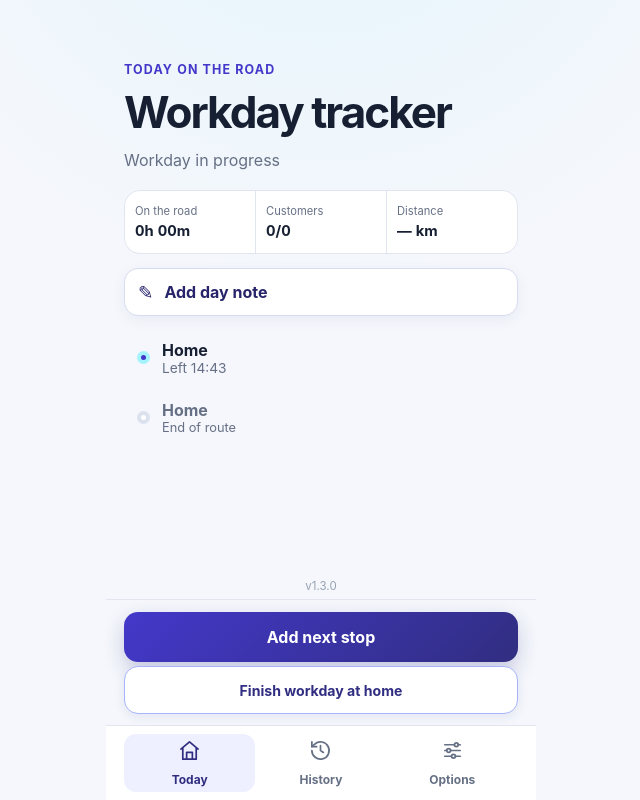
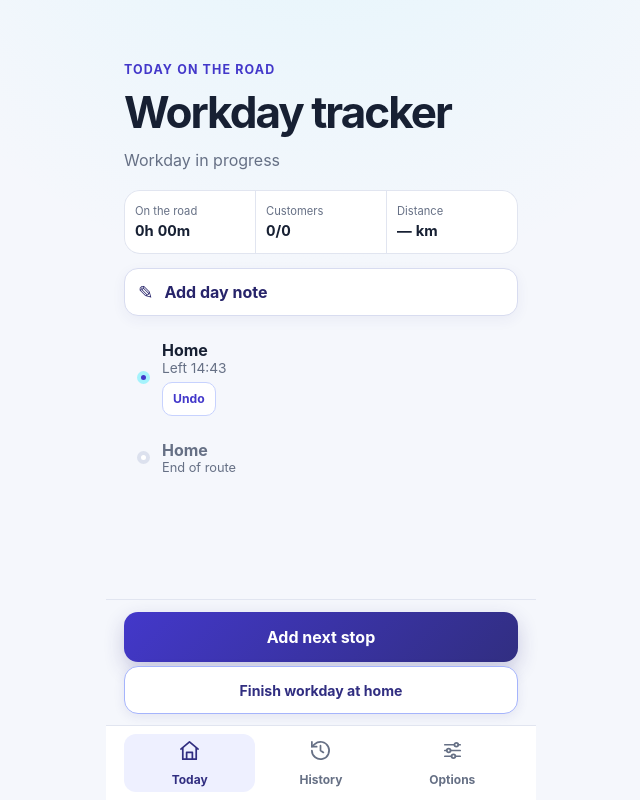
Before and after one commit to Scheronimus/WorkdayTracker, a React (Vite) app: page / in a window 1280 px wide. Both pictures are taken after a click on the button "Leave home now". Shown: the whole page, without its empty margins (319-959 px from the left). Built offline with nearby package versions, Linux system fonts and the light colour scheme.

Commit message:
Add safe timestamp undo and workday reopen

```diff
--- a/src/App.css
+++ b/src/App.css
@@ -104,6 +104,17 @@
 .timeline-row { display: flex; align-items: center; gap: 12px; padding: 4px 6px; }
 .timeline-row div { display: grid; }
 .timeline-row time { color: #667085; font-size: 0.86rem; }
+.undo-timestamp-button {
+  width: fit-content;
+  min-height: 34px;
+  margin-top: 6px;
+  padding: 5px 10px;
+  color: #4338ca;
+  border: 1px solid #c7d2fe;
+  border-radius: 10px;
+  background: #fff;
+  font-size: 0.76rem;
+}
 .dot { width: 13px; height: 13px; flex: 0 0 auto; border: 4px solid #a5f3fc; border-radius: 50%; background: #4338ca; }
 .route-stop { position: relative; margin-left: 7px; }
 .route-stop::before {
@@ -135,6 +146,7 @@
 .timestamps p { display: grid; gap: 2px; margin: 0; padding: 10px; border-radius: 11px; background: #f4f5fb; font-size: 0.78rem; }
 .timestamps span { color: #667085; }
 .timestamps strong { font-size: 0.8rem; }
+.timestamps .undo-timestamp-button { justify-self: start; }
 
 .add-customer { display: grid; gap: 16px; }
 .add-customer label, .kilometres-field { display: grid; gap: 6px; color: #344054; font-size: 0.86rem; font-weight: 650; }
@@ -243,6 +255,12 @@
 }
 .finish-sheet .kilometres-field { margin-bottom: 18px; }
 .finish-confirm { min-height: 56px; }
+.completed-day-actions { display: grid; gap: 10px; }
+.reopen-workday-button {
+  color: #312e81;
+  border: 1px solid #a5b4fc;
+  background: #fff;
+}
 .note-sheet textarea,
 .history-note-field textarea {
   width: 100%;
--- a/src/App.jsx
+++ b/src/App.jsx
@@ -2,7 +2,14 @@
 import packageJson from '../package.json'
 import { importWorkdaysFromCsv } from './csvImport'
 import { LANGUAGE_KEY, languageOptions, locales, translate } from './i18n'
-import { hasMissingKilometres } from './workday'
+import {
+  canReopenWorkday,
+  hasMissingKilometres,
+  latestCompletedWorkday,
+  latestUndoableTimestamp,
+  reopenWorkday,
+  undoLatestTimestamp,
+} from './workday'
 import './App.css'
 
 const STORAGE_KEY = 'workday-tracker-current'
@@ -227,9 +234,13 @@
     return () => window.clearInterval(timer)
   }, [workday?.leftHomeAt, workday?.arrivedHomeAt])
 
-  const lastVisit = workday?.visits.at(-1)
-  const canAddCustomer = workday?.leftHomeAt && !workday.arrivedHomeAt && (!lastVisit || lastVisit.leftAt)
+  const canAddCustomer = workday?.leftHomeAt
+    && !workday.arrivedHomeAt
+    && workday.visits.every((visit) => visit.arrivedAt && visit.leftAt)
   const canArriveHome = canAddCustomer
+  const currentActionVisit = workday?.visits.find((visit) => !visit.arrivedAt || !visit.leftAt)
+  const undoableTimestamp = latestUndoableTimestamp(workday)
+  const latestCompleted = latestCompletedWorkday(history)
   const completedVisits = workday?.visits.filter((visit) => visit.leftAt).length ?? 0
   const isLongWorkday = workday?.leftHomeAt
     && !workday.arrivedHomeAt
@@ -282,6 +293,22 @@
     }))
   }
 
+  function undoTimestamp() {
+    if (!undoableTimestamp) return
+    const confirmationKey = undoableTimestamp.field === 'leftHomeAt'
+      ? 'undoLeftHomeConfirmation'
+      : undoableTimestamp.field === 'arrivedAt'
+        ? 'undoCustomerArrivalConfirmation'
+        : 'undoCustomerDepartureConfirmation'
+    const customer = workday.visits.find((visit) => visit.id === undoableTimestamp.visitId)
+    const confirmed = window.confirm(t(confirmationKey, {
+      customer: customer?.name ?? '',
+      date: formatTime(undoableTimestamp.timestamp, locale),
+    }))
+    if (!confirmed) return
+    setWorkday((current) => undoLatestTimestamp(current))
+  }
+
   function updateVisitKilometres(id, value) {
     const nextValue = value === '' ? null : Number(value)
     if (workday.arrivedHomeAt) {
@@ -329,6 +356,22 @@
     setHistory((current) => [completed, ...current.filter((day) => day.id !== completed.id)])
     setIsFinishSheetOpen(false)
     setIsNoteSheetOpen(false)
+  }
+
+  function reopenCompletedWorkday(day) {
+    if (!canReopenWorkday(day, workday, history)) return
+    const confirmed = window.confirm(t('reopenConfirmation', {
+      date: formatTime(day.arrivedHomeAt, locale),
+    }))
+    if (!confirmed) return
+
+    setWorkday(reopenWorkday(day))
+    setHistory((current) => current.filter((candidate) => candidate.id !== day.id))
+    setIsCustomerSheetOpen(false)
+    setIsFinishSheetOpen(false)
+    setIsNoteSheetOpen(false)
+    setNow(Date.now())
+    setActiveView('today')
   }
 
   function updateHistoryVisitKilometres(dayId, visitId, value) {
@@ -553,12 +596,17 @@
                   <div>
                     <strong>{t('home')}</strong>
                     <time dateTime={workday.leftHomeAt}>{t('left')} {formatClock(workday.leftHomeAt, locale)}</time>
+                    {undoableTimestamp?.field === 'leftHomeAt' && (
+                      <button className="undo-timestamp-button" type="button" onClick={undoTimestamp}>
+                        {t('undoTimestamp')}
+                      </button>
+                    )}
                   </div>
                 </div>
 
           {workday.visits.map((visit, index) => (
             <article
-              className={`visit-card route-stop ${visit.leftAt ? 'complete compact' : 'current'}`}
+              className={`visit-card route-stop ${visit.leftAt ? 'complete' : 'current'} ${visit.leftAt && undoableTimestamp?.visitId !== visit.id ? 'compact' : ''}`}
               key={visit.id}
             >
               <div className="visit-heading">
@@ -591,10 +639,20 @@
                 <p>
                   <span>{t('arrived')}</span>
                   <strong>{visit.arrivedAt ? formatTime(visit.arrivedAt, locale) : t('notYet')}</strong>
+                  {undoableTimestamp?.visitId === visit.id && undoableTimestamp.field === 'arrivedAt' && (
+                    <button className="undo-timestamp-button" type="button" onClick={undoTimestamp}>
+                      {t('undoTimestamp')}
+                    </button>
+                  )}
                 </p>
                 <p>
                   <span>{t('left')}</span>
                   <strong>{visit.leftAt ? formatTime(visit.leftAt, locale) : t('notYet')}</strong>
+                  {undoableTimestamp?.visitId === visit.id && undoableTimestamp.field === 'leftAt' && (
+                    <button className="undo-timestamp-button" type="button" onClick={undoTimestamp}>
+                      {t('undoTimestamp')}
+                    </button>
+                  )}
                 </p>
               </div>
 
@@ -612,14 +670,14 @@
               </section>
 
               <div className="action-dock" aria-label={t('currentAction')}>
-                {lastVisit && !lastVisit.arrivedAt && (
-                  <button className="primary" onClick={() => recordVisitTime(lastVisit.id, 'arrivedAt')}>
-                    {t('arrivedAt', { name: lastVisit.name })}
+                {currentActionVisit && !currentActionVisit.arrivedAt && (
+                  <button className="primary" onClick={() => recordVisitTime(currentActionVisit.id, 'arrivedAt')}>
+                    {t('arrivedAt', { name: currentActionVisit.name })}
                   </button>
                 )}
-                {lastVisit?.arrivedAt && !lastVisit.leftAt && (
-                  <button className="primary" onClick={() => recordVisitTime(lastVisit.id, 'leftAt')}>
-                    {t('leaveCustomer', { name: lastVisit.name })}
+                {currentActionVisit?.arrivedAt && !currentActionVisit.leftAt && (
+                  <button className="primary" onClick={() => recordVisitTime(currentActionVisit.id, 'leftAt')}>
+                    {t('leaveCustomer', { name: currentActionVisit.name })}
                   </button>
                 )}
                 {canAddCustomer && (
@@ -641,7 +699,14 @@
           )}
 
           {workday?.arrivedHomeAt && (
-            <button className="primary" onClick={startNewDay}>{t('startNewDay')}</button>
+            <div className="completed-day-actions">
+              {canReopenWorkday(workday, workday, history) && (
+                <button className="reopen-workday-button" type="button" onClick={() => reopenCompletedWorkday(workday)}>
+                  {t('reopenWorkday')}
+                </button>
+              )}
+              <button className="primary" onClick={startNewDay}>{t('startNewDay')}</button>
+            </div>
           )}
 
           {isCustomerSheetOpen && canAddCustomer && (
@@ -905,6 +970,15 @@
                         onChange={(event) => updateHistoryHomeKilometres(day.id, event.target.value)}
                       />
                     </label>
+                    {latestCompleted?.id === day.id && canReopenWorkday(day, workday, history) && (
+                      <button
+                        className="reopen-workday-button"
+                        type="button"
+                        onClick={() => reopenCompletedWorkday(day)}
+                      >
+                        {t('reopenWorkday')}
+                      </button>
+                    )}
                     <button
                       className="delete-day-button"
                       type="button"
--- a/src/i18n.js
+++ b/src/i18n.js
@@ -31,6 +31,10 @@
     preparedFor: 'Prepared for',
     startInstruction: 'Start the workday when you leave home.',
     leaveHomeNow: 'Leave home now',
+    undoTimestamp: 'Undo',
+    undoLeftHomeConfirmation: 'Remove “Left home” ({date})? This recorded time cannot be recovered. All other workday data will be preserved.',
+    undoCustomerArrivalConfirmation: 'Remove “Arrived” for {customer} ({date})? This recorded time cannot be recovered. All other workday data will be preserved.',
+    undoCustomerDepartureConfirmation: 'Remove “Left” for {customer} ({date})? This recorded time cannot be recovered. All other workday data will be preserved.',
     workdayRoute: 'Workday route',
     home: 'Home',
     homeLower: 'home',
@@ -45,6 +49,8 @@
     addNextStop: 'Add next stop',
     finishAtHome: 'Finish workday at home',
     startNewDay: 'Start new day',
+    reopenWorkday: 'Reopen workday',
+    reopenConfirmation: 'Remove “Arrived home” ({date}) and reopen this workday? This recorded time cannot be recovered. Customers, kilometres, notes, and all earlier recorded times will be preserved.',
     nextOnRoute: 'Next on your route',
     addCustomer: 'Add customer',
     close: 'Close',
@@ -135,6 +141,10 @@
     preparedFor: 'Jornada del',
     startInstruction: 'Registra la hora cuando salgas de casa.',
     leaveHomeNow: 'Registrar salida de casa',
+    undoTimestamp: 'Deshacer',
+    undoLeftHomeConfirmation: '¿Quieres eliminar “Salida de casa” ({date})? Esta hora registrada no se podrá recuperar. Se conservarán todos los demás datos de la jornada.',
+    undoCustomerArrivalConfirmation: '¿Quieres eliminar “Llegada” de {customer} ({date})? Esta hora registrada no se podrá recuperar. Se conservarán todos los demás datos de la jornada.',
+    undoCustomerDepartureConfirmation: '¿Quieres eliminar “Salida” de {customer} ({date})? Esta hora registrada no se podrá recuperar. Se conservarán todos los demás datos de la jornada.',
     workdayRoute: 'Ruta de la jornada',
     home: 'Casa',
     homeLower: 'casa',
@@ -149,6 +159,8 @@
     addNextStop: 'Añadir siguiente parada',
     finishAtHome: 'Finalizar jornada en casa',
     startNewDay: 'Preparar nueva jornada',
+    reopenWorkday: 'Reabrir jornada',
+    reopenConfirmation: '¿Quieres eliminar “Llegada a casa” ({date}) y reabrir esta jornada? Esta hora registrada no se podrá recuperar. Se conservarán los clientes, los kilómetros, las notas y todas las horas registradas anteriores.',
     nextOnRoute: 'Siguiente parada de la ruta',
     addCustomer: 'Añadir cliente',
     close: 'Cerrar',
--- a/src/workday.js
+++ b/src/workday.js
@@ -6,3 +6,68 @@
   return day.visits.some((visit) => isMissingKilometres(visit.kilometres))
     || isMissingKilometres(day.kilometresHome)
 }
+
+export function latestUndoableTimestamp(day) {
+  if (!day?.leftHomeAt || day.arrivedHomeAt) return null
+
+  const timestamps = [{ field: 'leftHomeAt', timestamp: day.leftHomeAt }]
+  day.visits.forEach((visit) => {
+    timestamps.push(
+      { visitId: visit.id, field: 'arrivedAt', timestamp: visit.arrivedAt },
+      { visitId: visit.id, field: 'leftAt', timestamp: visit.leftAt },
+    )
+  })
+
+  const latest = timestamps.findLast((entry) => entry.timestamp)
+  if (latest?.field === 'leftHomeAt' && day.visits.length > 0) return null
+  return latest ?? null
+}
+
+export function undoLatestTimestamp(day) {
+  const latest = latestUndoableTimestamp(day)
+  if (!latest) return day
+
+  if (latest.field === 'leftHomeAt') {
+    return { ...day, leftHomeAt: null }
+  }
+
+  return {
+    ...day,
+    visits: day.visits.map((visit) =>
+      visit.id === latest.visitId ? { ...visit, [latest.field]: null } : visit,
+    ),
+  }
+}
+
+export function latestCompletedWorkday(history) {
+  return history.reduce((latest, day) => {
+    if (!day?.arrivedHomeAt) return latest
+    if (!latest || new Date(day.arrivedHomeAt) > new Date(latest.arrivedHomeAt)) return day
+    return latest
+  }, null)
+}
+
+function isSameLocalDate(firstTimestamp, secondTimestamp) {
+  const first = new Date(firstTimestamp)
+  const second = new Date(secondTimestamp)
+  return first.getFullYear() === second.getFullYear()
+    && first.getMonth() === second.getMonth()
+    && first.getDate() === second.getDate()
+}
+
+export function canReopenWorkday(day, currentWorkday, history, currentTime = new Date()) {
+  const latest = latestCompletedWorkday(history)
+  if (!day?.arrivedHomeAt
+    || typeof day.id !== 'number'
+    || latest?.id !== day.id
+    || !isSameLocalDate(day.leftHomeAt, currentTime)) return false
+
+  const differentActiveWorkday = currentWorkday?.leftHomeAt
+    && !currentWorkday.arrivedHomeAt
+    && currentWorkday.id !== day.id
+  return !differentActiveWorkday
+}
+
+export function reopenWorkday(day) {
+  return { ...day, arrivedHomeAt: null }
+}
```
Also changed, not shown: 4 other files (tests, documents, lock files or other folders).
